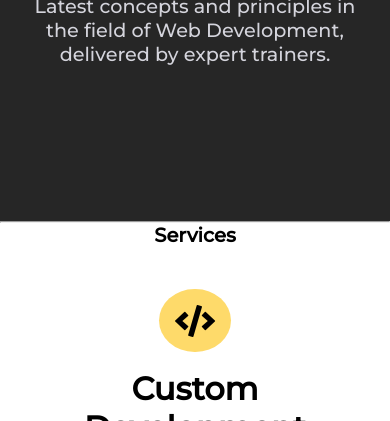
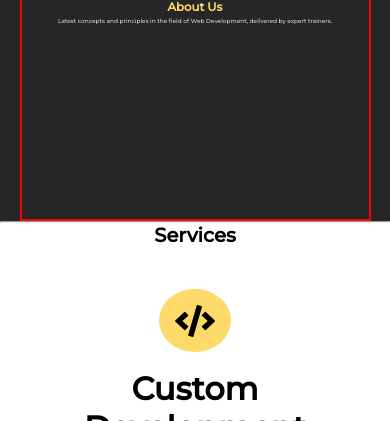
Before and after one commit to niravkpatel28/html-personal-company-website, a plain HTML site: page index.html in a window 390 px wide. Shown: the part 813-1234 px from the top of the page. Drawn offline with Linux system fonts and the light colour scheme.

Commit message:
About us update
Changing font sizes of about us section to make it more responsive, about text class converted to flex to display the heading and about us in middle of the container

```diff
--- a/style/03-about.css
+++ b/style/03-about.css
@@ -25,18 +25,34 @@
 .about-text {
   width: 50%;
   height: 100%;
+  display: flex;
+  flex-direction: column;
+  justify-content: center;
+  align-items: center;
   background-color: #262626;
   text-align: center;
+  border: 2px solid red;
 }
 
-.about-content h1 {
-  padding-top: 15vh;
+.about-text h1 {
+  color: #feda6a;
+  font-size: 3vw;
+  padding: 1vw;
+}
+
+.about-text p {
+  color: #d4d4dc;
+  padding: 0 2vw;
+  font-size: 1.5vw;
+}
+/* .about-content h1 {
+  padding-top: 5vh;
   color: #feda6a;
   font-size: 3rem;
-}
+} */
 
-.about-content p {
+/* .about-content p {
   padding: 10px;
   color: #d4d4dc;
   font-size: 1.2rem;
-}
+} */
```
